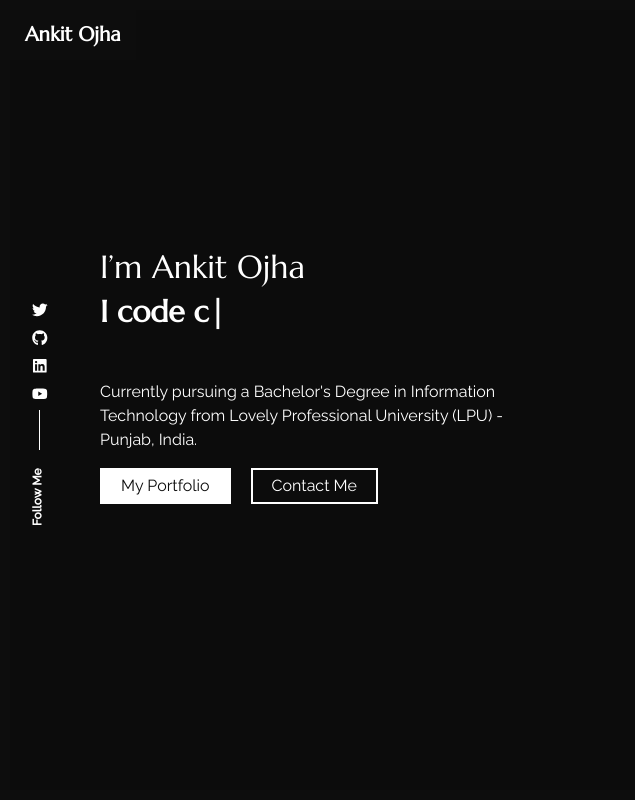
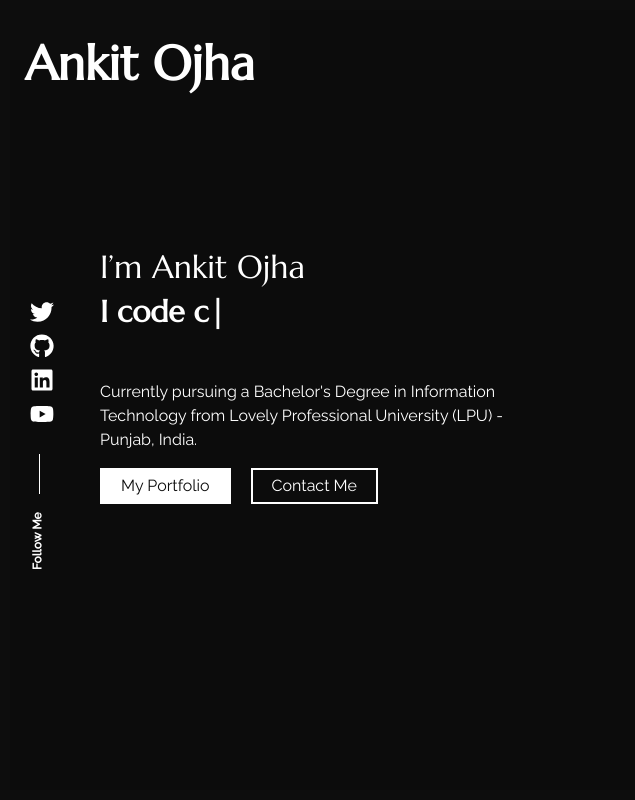
Before and after one commit to ankitojha07/modern_portfolio_react, a React app: page / in a window 1280 px wide. Shown: the full height of the page, 0-635 px from the left. Built offline with nearby package versions, Linux system fonts and the light colour scheme; some packages are replaced by stand-ins of ours.

Commit message:
added different styles

```diff
--- a/src/components/socialicons/style.css
+++ b/src/components/socialicons/style.css
@@ -14,13 +14,13 @@
 }
 
 .stick_follow_icon svg {
-    width: 1.3em;
-    height: 1.3em;
+    width: 2em;
+    height: 2em;
     fill: var(--text-color)
 }
 
 .stick_follow_icon p {
-    top: 70px;
+    top: 90px;
     left: -24px;
     width: 68px;
     height: 20px;
--- a/src/header/style.css
+++ b/src/header/style.css
@@ -33,6 +33,9 @@
     height: 50px;
     font-weight: bold;
     z-index: 1000;
+}
+.navbar-brand{
+    font-size: 3rem;
 }
 
 .nav_ac:hover {
```
